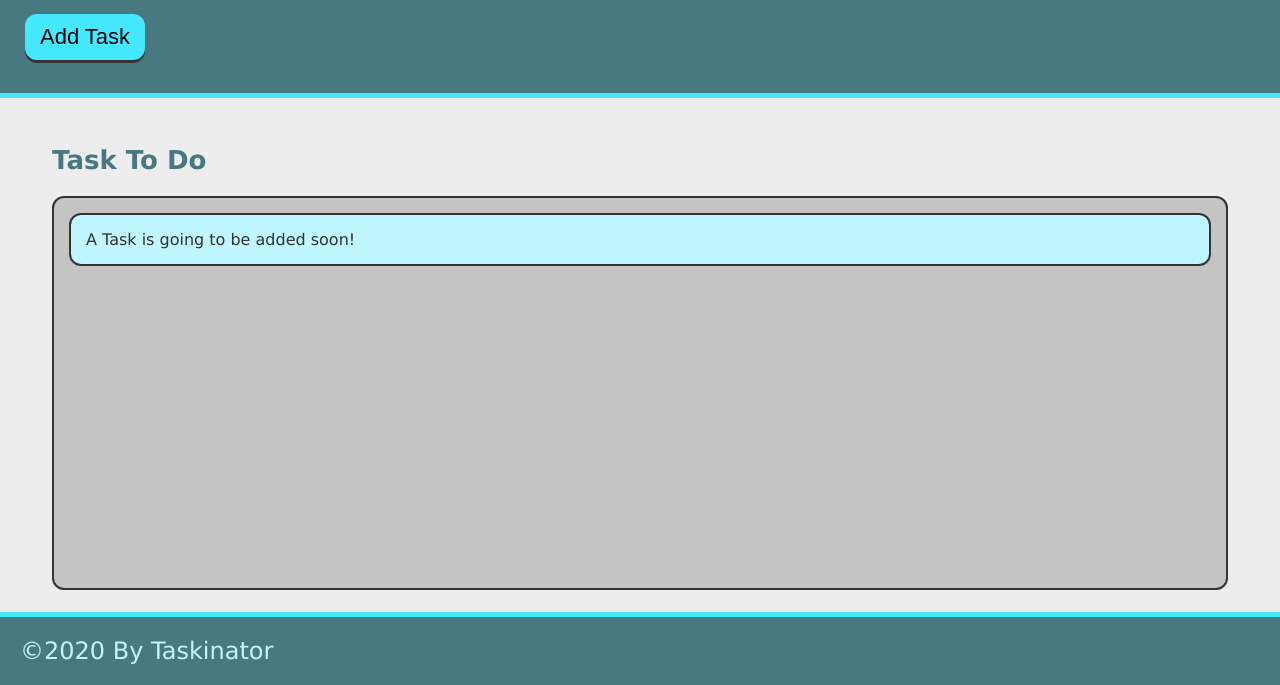
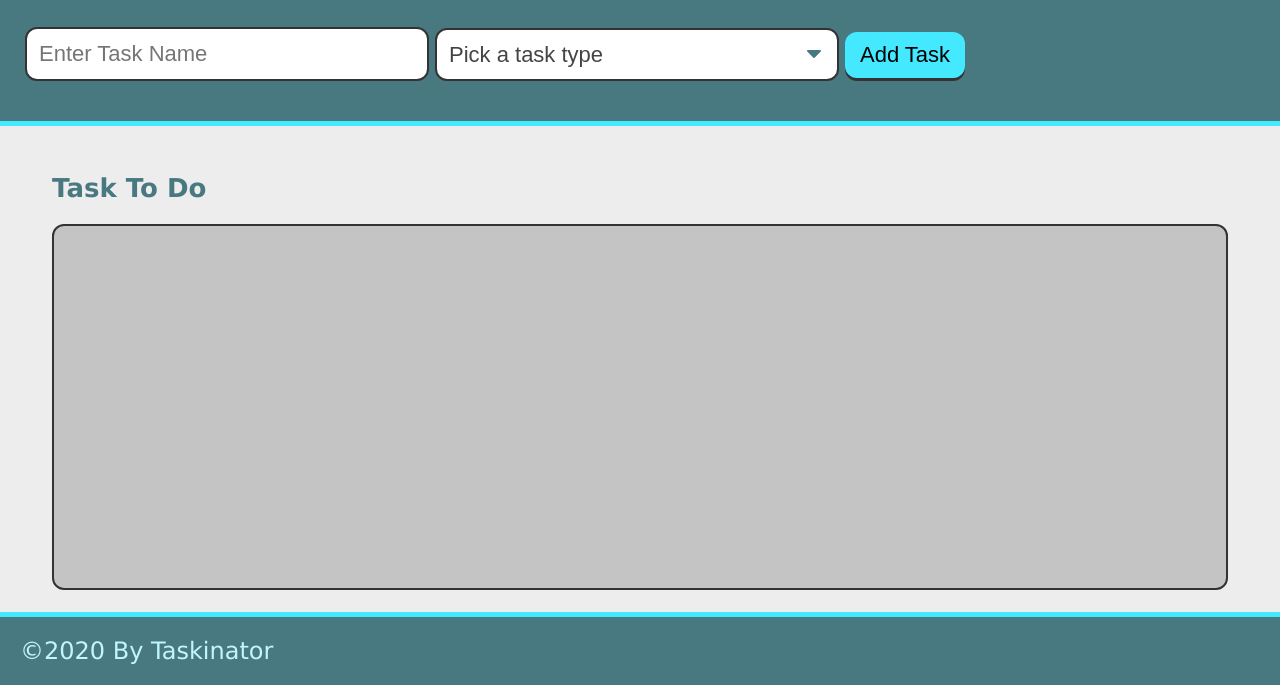
Before and after one commit to Johnny-smiles/taskinator, a plain HTML site: page index.html in a window 1280 px wide. Shown: the part 115-800 px from the top of the page. Drawn offline with Linux system fonts and the light colour scheme.

Commit message:
added task form input

```diff
--- a/index.html
+++ b/index.html
@@ -15,15 +15,29 @@
         <p>
             Click the button below to add a new task!
         </p>
-        <button class="btn" id="save-task">Add Task</button>
+        <form id = "task-form">
+            <div class="form-group">
+                <input type="text" name="task-name" class="text-input" placeholder="Enter Task Name"/>
+            </div>
+            <div class="form-group">
+                <select name="task-type" class="select-dropdown">
+                  <option value="" disabled selected>Pick a task type</option>
+                  <option value="Print">Print</option>
+                  <option value="Web">Web</option>
+                  <option value="Mobile">Mobile</option>
+                </select>
+              </div>
+            <div class="form-group">
+                <button class="btn" id="save-task">Add Task</button>
+            </div>
+        </form>
+
     </header>
 
     <main class="page-content">
         <section class="task-list-wrapper">
             <h2 class="list-title">Task To Do</h2>
-            <ul class="task-list" id="tasks-to-do">
-                <li class="task-item">A Task is going to be added soon!</li>
-            </ul>
+            <ul class="task-list" id="tasks-to-do"></ul>
         </section>
     </main>
 
```
